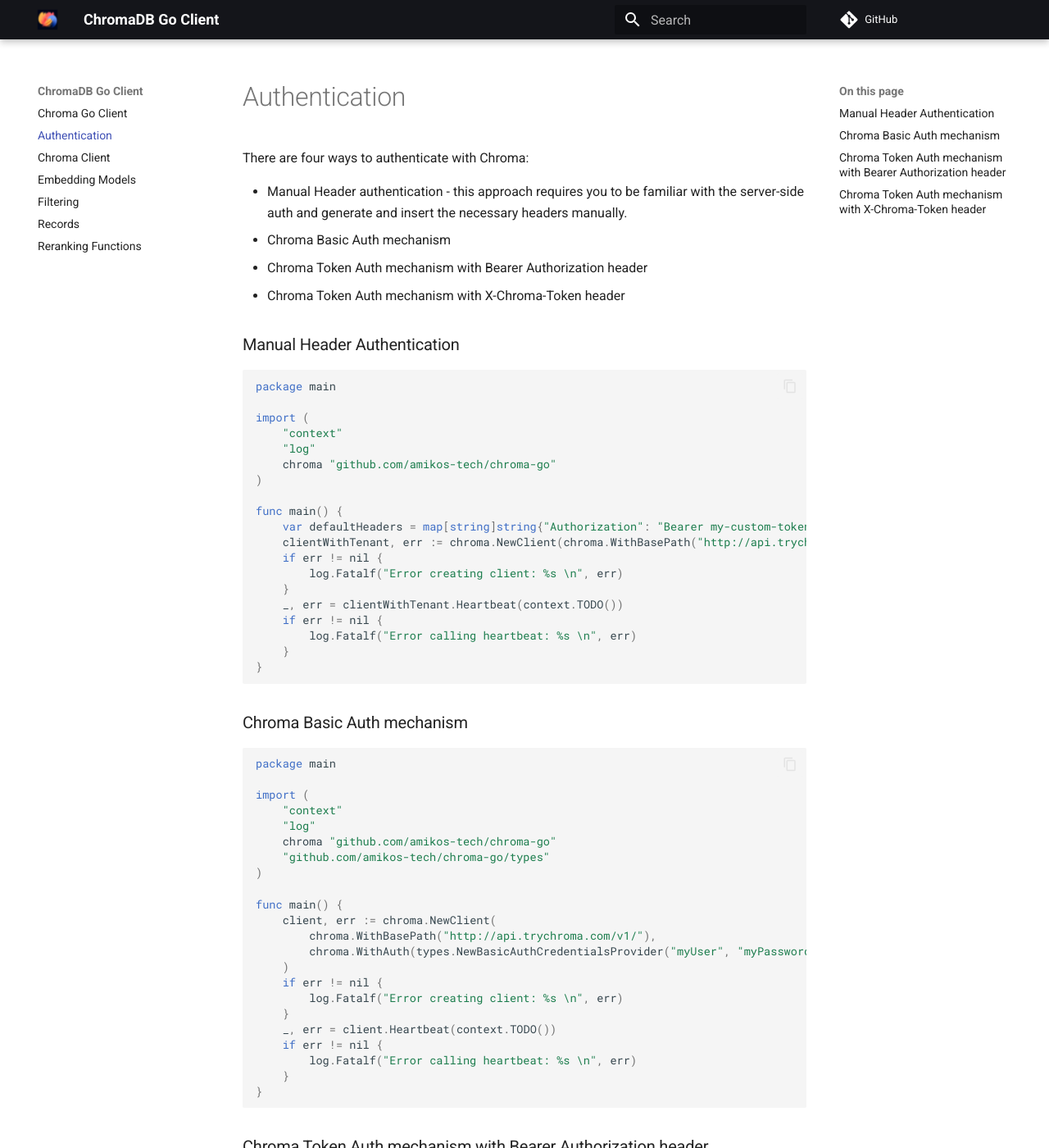
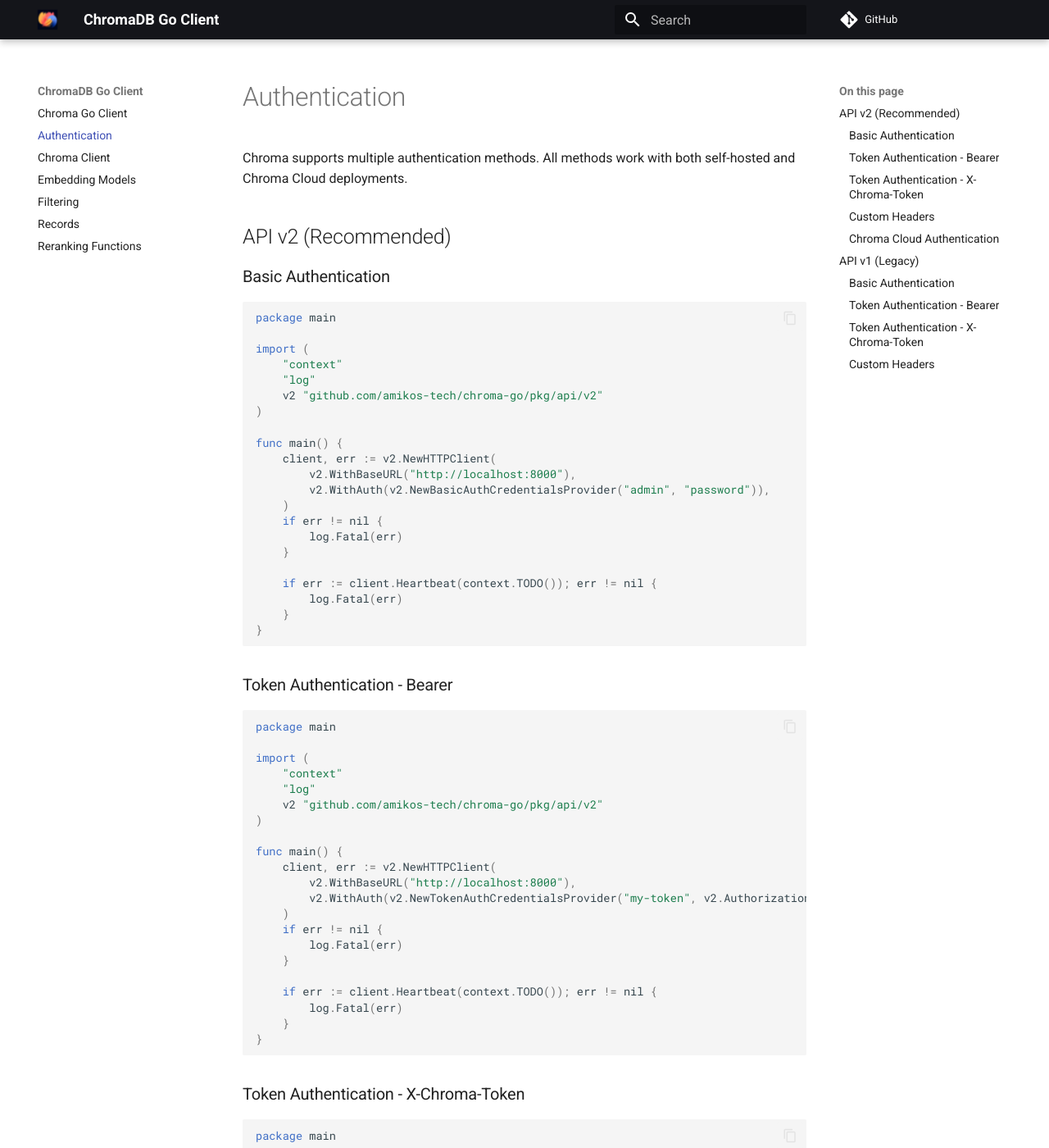
Before and after one commit to amikos-tech/chroma-go, an MkDocs documentation site: the page built from docs/docs/auth.md, in a window 1280 px wide and 1400 px high. Shown: the whole window at 82% size. Built offline with MkDocs 1.6.1 and Material for MkDocs 9.7.7, drawn with Linux system fonts in a browser that asks for light colours; comment, search, counter and statistics services are not loaded; some of the changed text lies outside the part shown.

Commit message:
docs: Updating auth docs

````diff
--- a/docs/docs/auth.md
+++ b/docs/docs/auth.md
@@ -1,37 +1,10 @@
 # Authentication
 
-There are four ways to authenticate with Chroma:
+Chroma supports multiple authentication methods. All methods work with both self-hosted and Chroma Cloud deployments.
 
-- Manual Header authentication - this approach requires you to be familiar with the server-side auth and generate and insert the necessary headers manually.
-- Chroma Basic Auth mechanism
-- Chroma Token Auth mechanism with Bearer Authorization header
-- Chroma Token Auth mechanism with X-Chroma-Token header
+## API v2 (Recommended)
 
-### Manual Header Authentication
-
-```go
-package main
-
-import (
-	"context"
-	"log"
-	chroma "github.com/amikos-tech/chroma-go"
-)
-
-func main() {
-	var defaultHeaders = map[string]string{"Authorization": "Bearer my-custom-token"}
-	clientWithTenant, err := chroma.NewClient(chroma.WithBasePath("http://api.trychroma.com/v1/"), chroma.WithDefaultHeaders(defaultHeaders))
-	if err != nil {
-		log.Fatalf("Error creating client: %s \n", err)
-	}
-	_, err = clientWithTenant.Heartbeat(context.TODO())
-	if err != nil {
-		log.Fatalf("Error calling heartbeat: %s \n", err)
-	}
-}
-```
-
-### Chroma Basic Auth mechanism
+### Basic Authentication
 
 ```go
 package main
@@ -39,26 +12,138 @@ package main
 import (
     "context"
     "log"
-    chroma "github.com/amikos-tech/chroma-go"
-	"github.com/amikos-tech/chroma-go/types"
+    v2 "github.com/amikos-tech/chroma-go/pkg/api/v2"
 )
 
 func main() {
-    client, err := chroma.NewClient(
-        chroma.WithBasePath("http://api.trychroma.com/v1/"),
-        chroma.WithAuth(types.NewBasicAuthCredentialsProvider("myUser", "myPassword")),
+    client, err := v2.NewHTTPClient(
+        v2.WithBaseURL("http://localhost:8000"),
+        v2.WithAuth(v2.NewBasicAuthCredentialsProvider("admin", "password")),
     )
     if err != nil {
-        log.Fatalf("Error creating client: %s \n", err)
+        log.Fatal(err)
     }
-    _, err = client.Heartbeat(context.TODO())
-    if err != nil {
-        log.Fatalf("Error calling heartbeat: %s \n", err)
+
+    if err := client.Heartbeat(context.TODO()); err != nil {
+        log.Fatal(err)
     }
 }
 ```
 
-### Chroma Token Auth mechanism with Bearer Authorization header
+### Token Authentication - Bearer
+
+```go
+package main
+
+import (
+    "context"
+    "log"
+    v2 "github.com/amikos-tech/chroma-go/pkg/api/v2"
+)
+
+func main() {
+    client, err := v2.NewHTTPClient(
+        v2.WithBaseURL("http://localhost:8000"),
+        v2.WithAuth(v2.NewTokenAuthCredentialsProvider("my-token", v2.AuthorizationTokenHeader)),
+    )
+    if err != nil {
+        log.Fatal(err)
+    }
+
+    if err := client.Heartbeat(context.TODO()); err != nil {
+        log.Fatal(err)
+    }
+}
+```
+
+### Token Authentication - X-Chroma-Token
+
+```go
+package main
+
+import (
+    "context"
+    "log"
+    v2 "github.com/amikos-tech/chroma-go/pkg/api/v2"
+)
+
+func main() {
+    client, err := v2.NewHTTPClient(
+        v2.WithBaseURL("http://localhost:8000"),
+        v2.WithAuth(v2.NewTokenAuthCredentialsProvider("my-token", v2.XChromaTokenHeader)),
+    )
+    if err != nil {
+        log.Fatal(err)
+    }
+
+    if err := client.Heartbeat(context.TODO()); err != nil {
+        log.Fatal(err)
+    }
+}
+```
+
+### Custom Headers
+
+```go
+package main
+
+import (
+    "context"
+    "log"
+    v2 "github.com/amikos-tech/chroma-go/pkg/api/v2"
+)
+
+func main() {
+    headers := map[string]string{
+        "Authorization": "Bearer custom-token",
+        "X-Custom-Header": "custom-value",
+    }
+
+    client, err := v2.NewHTTPClient(
+        v2.WithBaseURL("http://localhost:8000"),
+        v2.WithDefaultHeaders(headers),
+    )
+    if err != nil {
+        log.Fatal(err)
+    }
+
+    if err := client.Heartbeat(context.TODO()); err != nil {
+        log.Fatal(err)
+    }
+}
+```
+
+### Chroma Cloud Authentication
+
+```go
+package main
+
+import (
+    "context"
+    "log"
+    v2 "github.com/amikos-tech/chroma-go/pkg/api/v2"
+)
+
+func main() {
+    client, err := v2.NewCloudClient(
+        v2.WithCloudHost("api.trychroma.com"),
+        v2.WithCloudAPIKey("your-api-key"),
+        v2.WithCloudTenant("your-tenant"),
+        v2.WithCloudDatabase("your-database"),
+    )
+    if err != nil {
+        log.Fatal(err)
+    }
+
+    if err := client.Heartbeat(context.TODO()); err != nil {
+        log.Fatal(err)
+    }
+}
+```
+
+## API v1 (Legacy)
+
+### Basic Authentication
 
 ```go
 package main
@@ -72,20 +157,20 @@ import (
 
 func main() {
     client, err := chroma.NewClient(
-        chroma.WithBasePath("http://api.trychroma.com/v1/"),
-        chroma.WithAuth(types.NewTokenAuthCredentialsProvider("my-auth-token", types.AuthorizationTokenHeader)),
+        chroma.WithBasePath("http://localhost:8000"),
+        chroma.WithAuth(types.NewBasicAuthCredentialsProvider("admin", "password")),
     )
     if err != nil {
-        log.Fatalf("Error creating client: %s \n", err)
+        log.Fatal(err)
     }
-    _, err = client.Heartbeat(context.TODO())
-    if err != nil {
-        log.Fatalf("Error calling heartbeat: %s \n", err)
+
+    if _, err := client.Heartbeat(context.TODO()); err != nil {
+        log.Fatal(err)
     }
 }
 ```
 
-### Chroma Token Auth mechanism with X-Chroma-Token header
+### Token Authentication - Bearer
 
 ```go
 package main
@@ -99,15 +184,73 @@ import (
 
 func main() {
     client, err := chroma.NewClient(
-        chroma.WithBasePath("http://api.trychroma.com/v1/"),
-        chroma.WithAuth(types.NewTokenAuthCredentialsProvider("my-auth-token", types.XChromaTokenHeader)),
+        chroma.WithBasePath("http://localhost:8000"),
+        chroma.WithAuth(types.NewTokenAuthCredentialsProvider("my-token", types.AuthorizationTokenHeader)),
     )
     if err != nil {
-        log.Fatalf("Error creating client: %s \n", err)
+        log.Fatal(err)
     }
-    _, err = client.Heartbeat(context.TODO())
-    if err != nil {
-        log.Fatalf("Error calling heartbeat: %s \n", err)
+
+    if _, err := client.Heartbeat(context.TODO()); err != nil {
+        log.Fatal(err)
     }
 }
 ```
+
+### Token Authentication - X-Chroma-Token
+
+```go
+package main
+
+import (
+    "context"
+    "log"
+    chroma "github.com/amikos-tech/chroma-go"
+    "github.com/amikos-tech/chroma-go/types"
+)
+
+func main() {
+    client, err := chroma.NewClient(
+        chroma.WithBasePath("http://localhost:8000"),
+        chroma.WithAuth(types.NewTokenAuthCredentialsProvider("my-token", types.XChromaTokenHeader)),
+    )
+    if err != nil {
+        log.Fatal(err)
+    }
+
+    if _, err := client.Heartbeat(context.TODO()); err != nil {
+        log.Fatal(err)
+    }
+}
+```
+
+### Custom Headers
+
+```go
+package main
+
+import (
+    "context"
+    "log"
+    chroma "github.com/amikos-tech/chroma-go"
+)
+
+func main() {
+    headers := map[string]string{
+        "Authorization": "Bearer custom-token",
+        "X-Custom-Header": "custom-value",
+    }
+
+    client, err := chroma.NewClient(
+        chroma.WithBasePath("http://localhost:8000"),
+        chroma.WithDefaultHeaders(headers),
+    )
+    if err != nil {
+        log.Fatal(err)
+    }
+
+    if _, err := client.Heartbeat(context.TODO()); err != nil {
+        log.Fatal(err)
+    }
+}
+```
````
